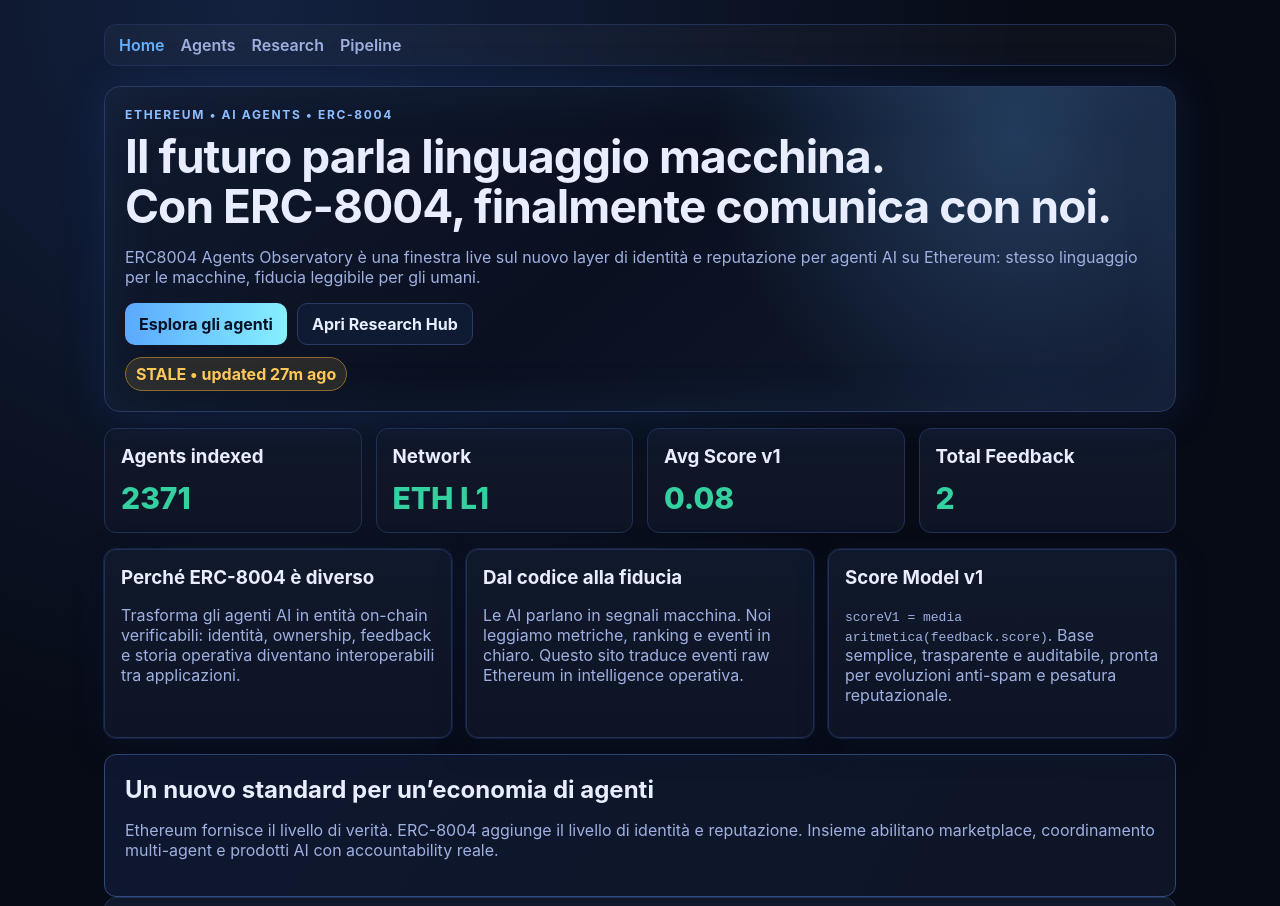
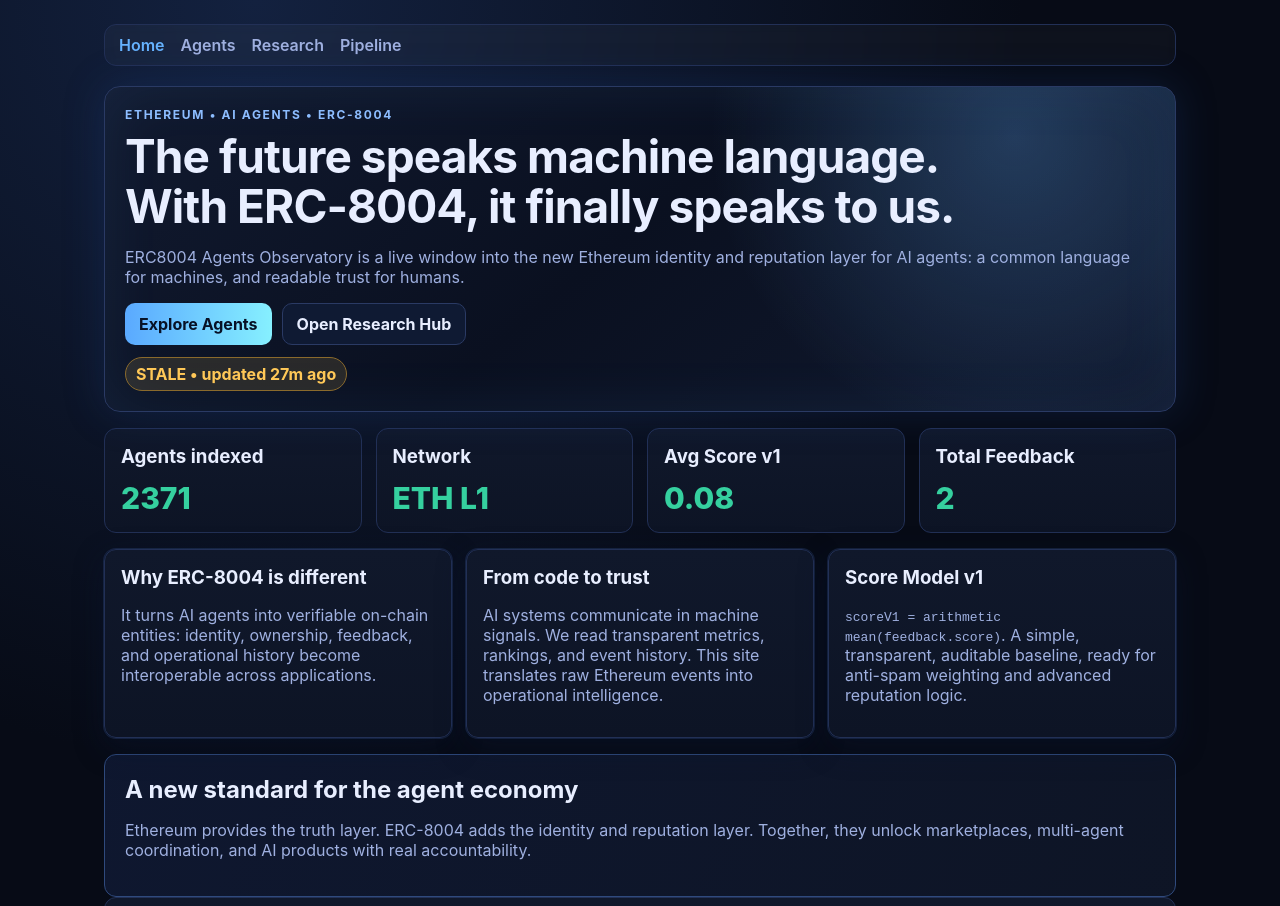
Before and after one commit to Manuel1711/dAI, a plain HTML site: page index.html in a window 1280 px wide. Shown: the top 906 px of the page. Drawn offline with Linux system fonts and the light colour scheme.

Commit message:
content: switch futuristic home copy to English

```diff
--- a/index.html
+++ b/index.html
@@ -11,14 +11,14 @@
     <div id='nav'></div>
     <section class='hero hero-future'>
       <div class='eyebrow'>ETHEREUM • AI AGENTS • ERC-8004</div>
-      <h1>Il futuro parla linguaggio macchina.<br/>Con ERC-8004, finalmente comunica con noi.</h1>
+      <h1>The future speaks machine language.<br/>With ERC-8004, it finally speaks to us.</h1>
       <p>
-        ERC8004 Agents Observatory è una finestra live sul nuovo layer di identità e reputazione per agenti AI su Ethereum:
-        stesso linguaggio per le macchine, fiducia leggibile per gli umani.
+        ERC8004 Agents Observatory is a live window into the new Ethereum identity and reputation layer for AI agents:
+        a common language for machines, and readable trust for humans.
       </p>
       <div class='hero-actions'>
-        <a class='btn-primary' href='./agents.html'>Esplora gli agenti</a>
-        <a class='btn-secondary-inline' href='./research.html'>Apri Research Hub</a>
+        <a class='btn-primary' href='./agents.html'>Explore Agents</a>
+        <a class='btn-secondary-inline' href='./research.html'>Open Research Hub</a>
       </div>
       <div id='status-chip' class='status-chip'>Loading...</div>
     </section>
@@ -27,33 +27,33 @@
 
     <section class='grid grid-3'>
       <div class='card neon-card'>
-        <h3>Perché ERC-8004 è diverso</h3>
+        <h3>Why ERC-8004 is different</h3>
         <p>
-          Trasforma gli agenti AI in entità on-chain verificabili: identità, ownership, feedback e storia operativa diventano
-          interoperabili tra applicazioni.
+          It turns AI agents into verifiable on-chain entities: identity, ownership, feedback, and operational history become
+          interoperable across applications.
         </p>
       </div>
       <div class='card neon-card'>
-        <h3>Dal codice alla fiducia</h3>
+        <h3>From code to trust</h3>
         <p>
-          Le AI parlano in segnali macchina. Noi leggiamo metriche, ranking e eventi in chiaro.
-          Questo sito traduce eventi raw Ethereum in intelligence operativa.
+          AI systems communicate in machine signals. We read transparent metrics, rankings, and event history.
+          This site translates raw Ethereum events into operational intelligence.
         </p>
       </div>
       <div class='card neon-card'>
         <h3>Score Model v1</h3>
         <p>
-          <code>scoreV1 = media aritmetica(feedback.score)</code>. Base semplice, trasparente e auditabile,
-          pronta per evoluzioni anti-spam e pesatura reputazionale.
+          <code>scoreV1 = arithmetic mean(feedback.score)</code>. A simple, transparent, auditable baseline,
+          ready for anti-spam weighting and advanced reputation logic.
         </p>
       </div>
     </section>
 
     <section class='card manifesto'>
-      <h2>Un nuovo standard per un’economia di agenti</h2>
+      <h2>A new standard for the agent economy</h2>
       <p>
-        Ethereum fornisce il livello di verità. ERC-8004 aggiunge il livello di identità e reputazione.
-        Insieme abilitano marketplace, coordinamento multi-agent e prodotti AI con accountability reale.
+        Ethereum provides the truth layer. ERC-8004 adds the identity and reputation layer.
+        Together, they unlock marketplaces, multi-agent coordination, and AI products with real accountability.
       </p>
     </section>
 
```
